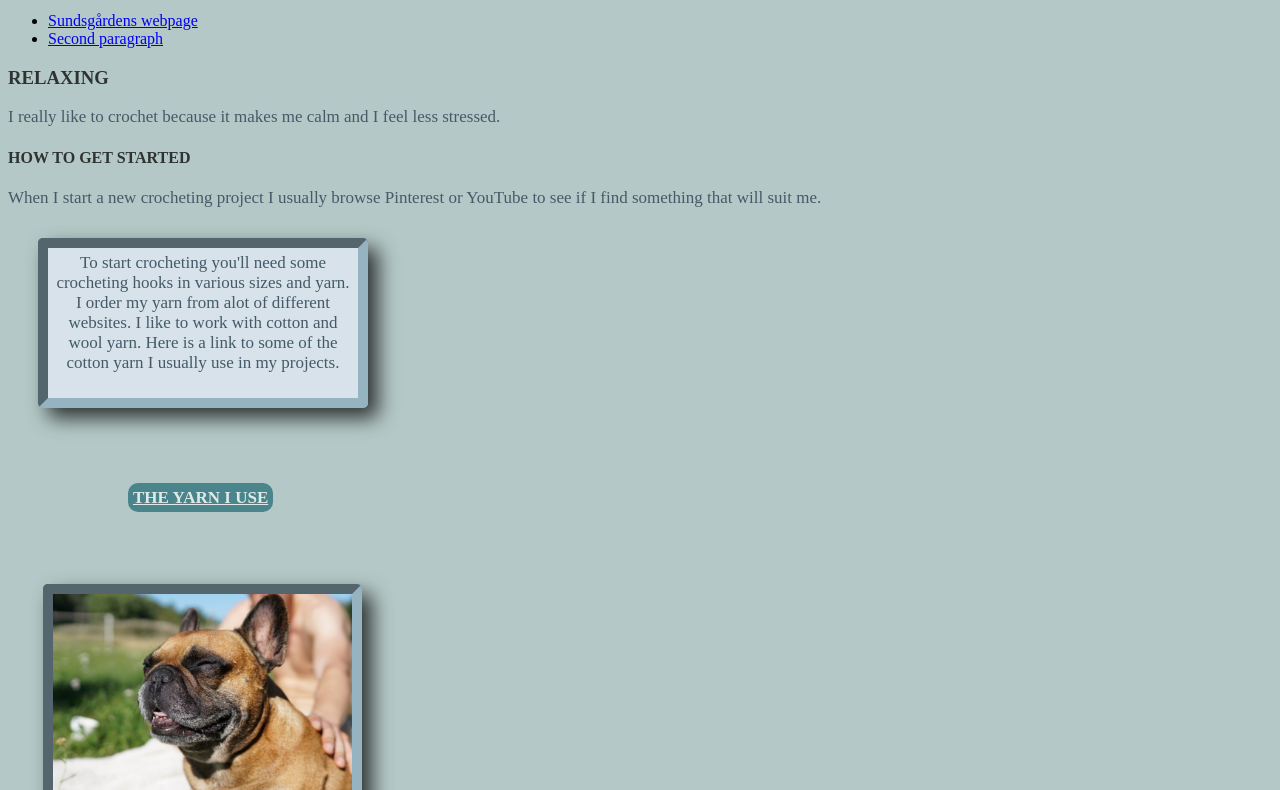
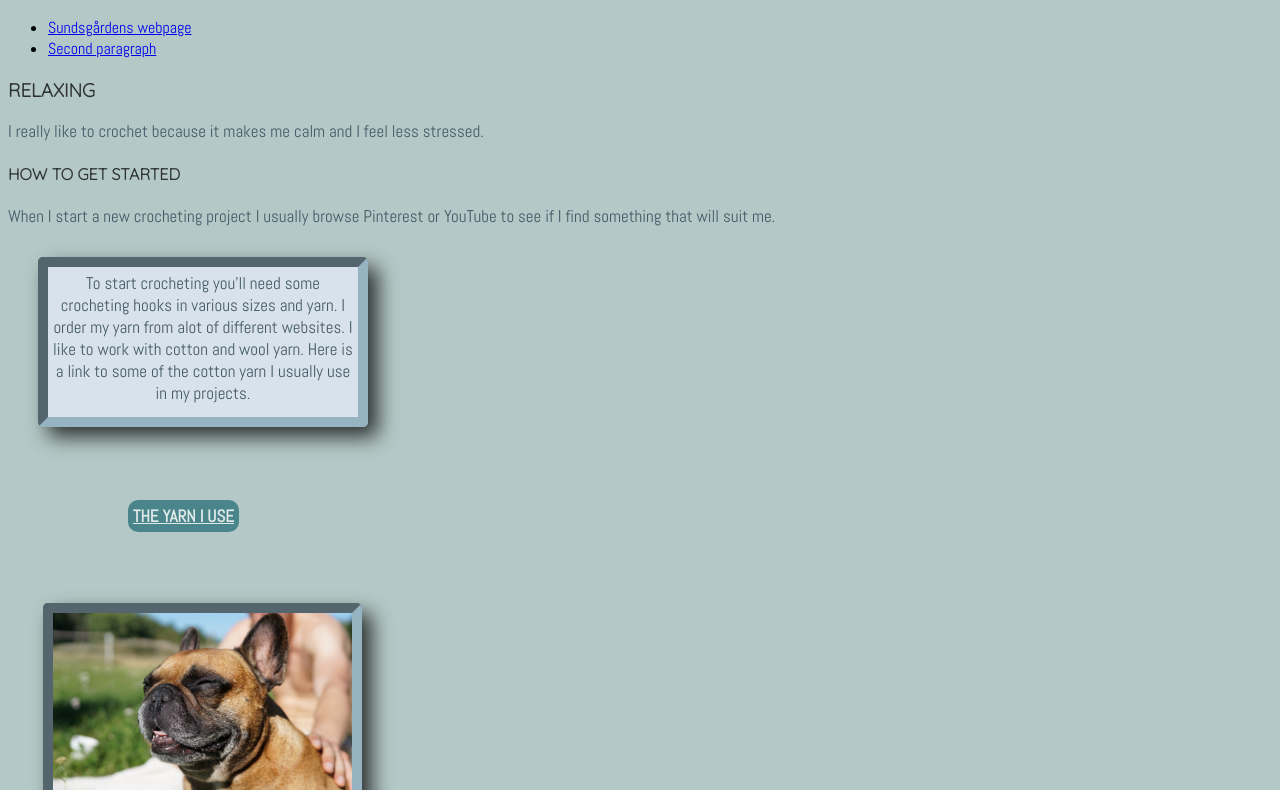
Before and after one commit to Novante/mecenat, a plain HTML site: page index.html in a window 1280 px wide. Shown: the part 113-903 px from the top of the page. Drawn offline with Linux system fonts and the light colour scheme.

Commit message:
added fonts in stylesheet

```diff
--- a/index.html
+++ b/index.html
@@ -6,13 +6,13 @@
     <meta name="viewport" content="width=device-width, initial-scale=1.0">
     <title>Document</title>
     <link rel="stylesheet" href="styles/index.css">
-
+    <link href="https://fonts.googleapis.com/css2?family=Abel&family=Quicksand:wght@300&display=swap" rel="stylesheet">
 
 </head>
 <body>
     <header>
         <h1>MY WEBPAGE</h1>
-        <nav>
+        <nav class="nav">
             <ul>
                 <li><a href="https://sundsgarden.se/">Sundsgårdens webpage</a></li>
                 <li><a href="#second-paragraph">Second paragraph</a></li>
--- a/styles/index.css
+++ b/styles/index.css
@@ -5,6 +5,12 @@
     font-style: serif;
     text-align: center;
     background-color:rgba(117, 190, 218, 0.3);
+    font-family: 'Quicksand', sans-serif;
+
+}
+
+.nav {
+    font-family: 'Abel', sans-serif;
 
 }
 
@@ -14,12 +20,15 @@
 
 h3 {
     color: #2E3332;
-    font-style: serif;
+    /*font-style: serif;*/
+    font-family: 'Quicksand', sans-serif;
 }
 
 h4 {
     color: #2E3332;
-    font-style: serif;
+    /*font-style: serif;*/
+    font-family: 'Quicksand', sans-serif;
+
 }
 
 /*#second-paragraph {
@@ -29,7 +38,7 @@
 p {
     color: #445a67;
     font-size: 17px;
-    font-style: serif;
+    font-family: 'Abel', sans-serif;
 
 }
 
@@ -45,6 +54,7 @@
     box-shadow: 10px 10px 20px #2e3332;
     border-radius: 5px;
     text-align: center;
+    font-family: 'Abel', sans-serif;
 
 }
 
@@ -88,6 +98,7 @@
     font-style: serif;
     text-align: center;
     margin: 100px;
+    font-family: 'Quicksand', sans-serif;
 
 }
 
```
Also changed, not shown: navigation.html (+1 -0 lines).
